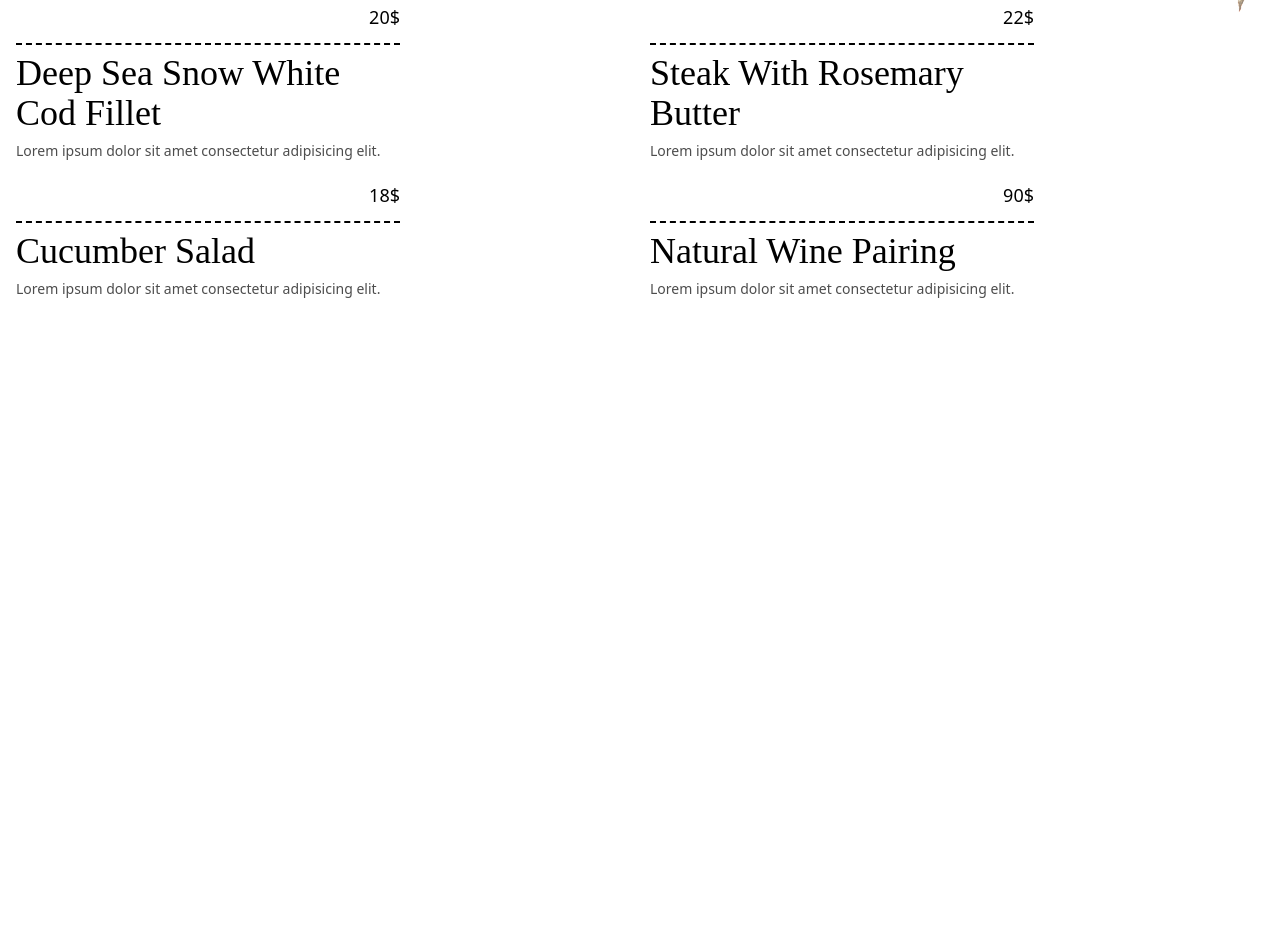
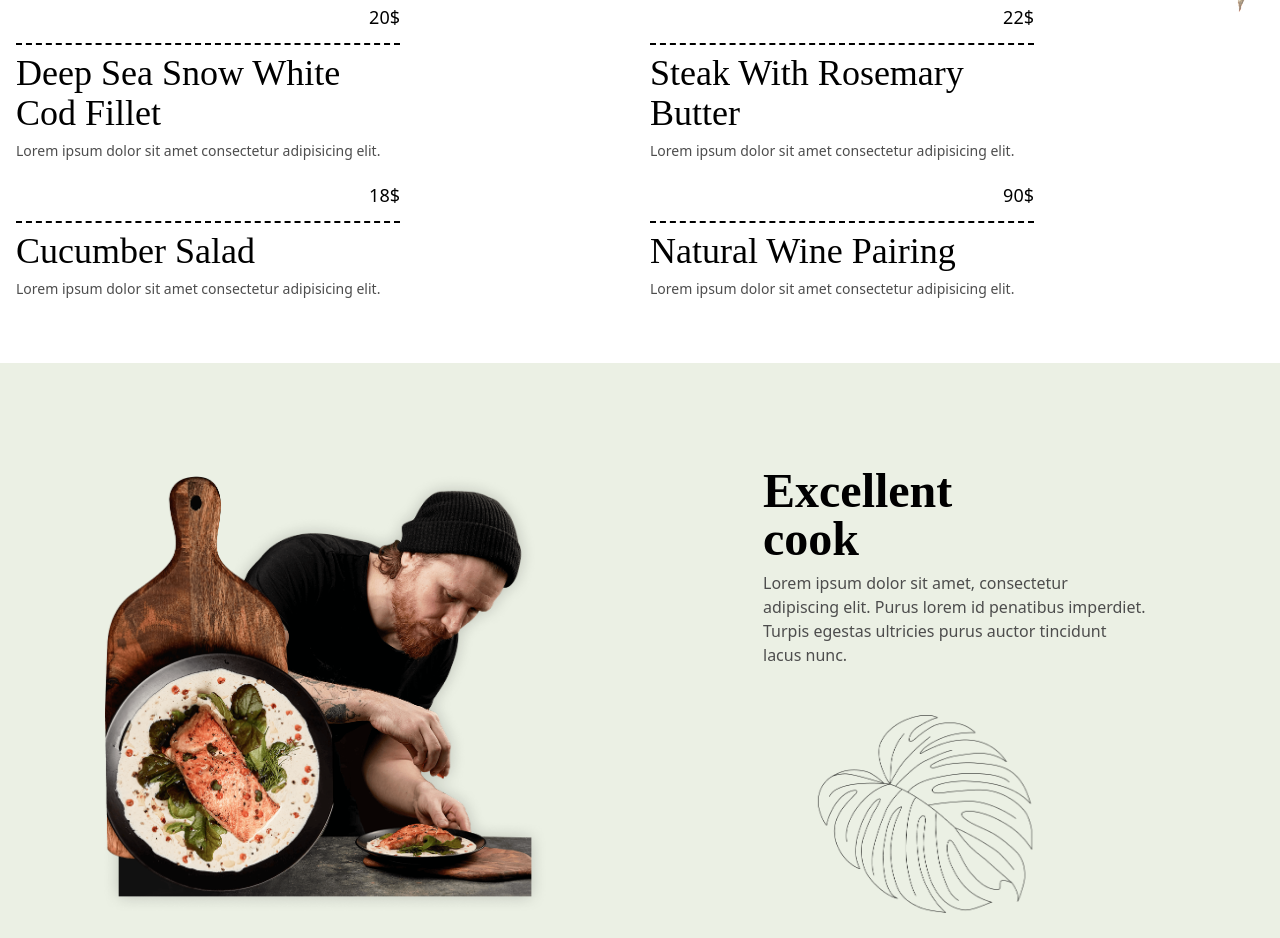
Before and after one commit to Mays-Awwad/Project1-FoodZero, a website: page index.html in a window 1280 px wide. Shown: the part 1794-2732 px from the top of the page. Before the commit the page ends 2117 px from the top, so only its background shows below. Drawn offline with Linux system fonts and the light colour scheme.

Commit message:
mainsection2-home

```diff
--- a/index.html
+++ b/index.html
@@ -131,6 +131,29 @@
             </div>
 
          </section>
+
+
+         <section class="bg-background-section py-6 mt-10 ">
+                <div class="container">
+                    <div class="grid md:grid-cols-2 grid-cols-1 gap-3 md:w-full justify-items-center mt-20">
+                         <div class="relative md:w-fit w-sm h-fit ">
+                         <img src="./assets/imgs/public/man-in-black.png" alt="" class="md:w-md sm:w-sm z-10">
+                         <img  src="./assets/imgs/public/brown-wooden.png" class="max-w-md md:h-105 h-90 absolute bottom-5" alt="">
+                        </div>
+
+                    <div class="flex flex-col gap-2 md:max-xs w-sm">
+                          <h1 class="md:text-5xl text-4xl font-bold">Excellent <br> cook</h1>
+                          <p>Lorem ipsum dolor sit amet, consectetur adipiscing elit. Purus lorem id penatibus imperdiet. Turpis egestas ultricies purus auctor tincidunt lacus nunc. </p>
+                          <img src="./assets/imgs/public/Leaf.png" alt="" class="max-w-57 max-h-58 lg:mt-10 md:mt-2  ml-12 rotate-y-20">
+                    </div>
+                    </div>
+
+
+
+                </div>
+         </section>
+
+
     </main>
 
 </body>
```
